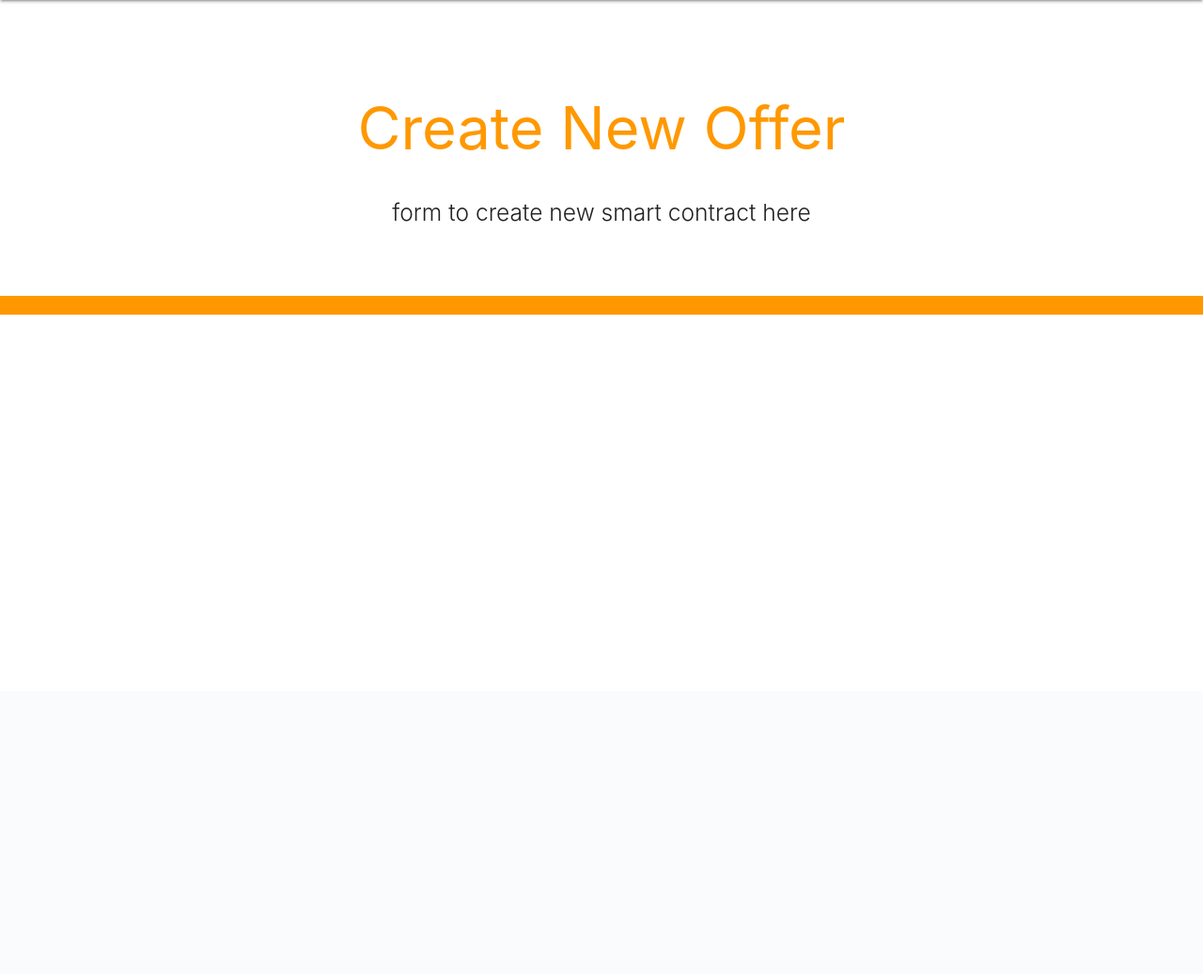
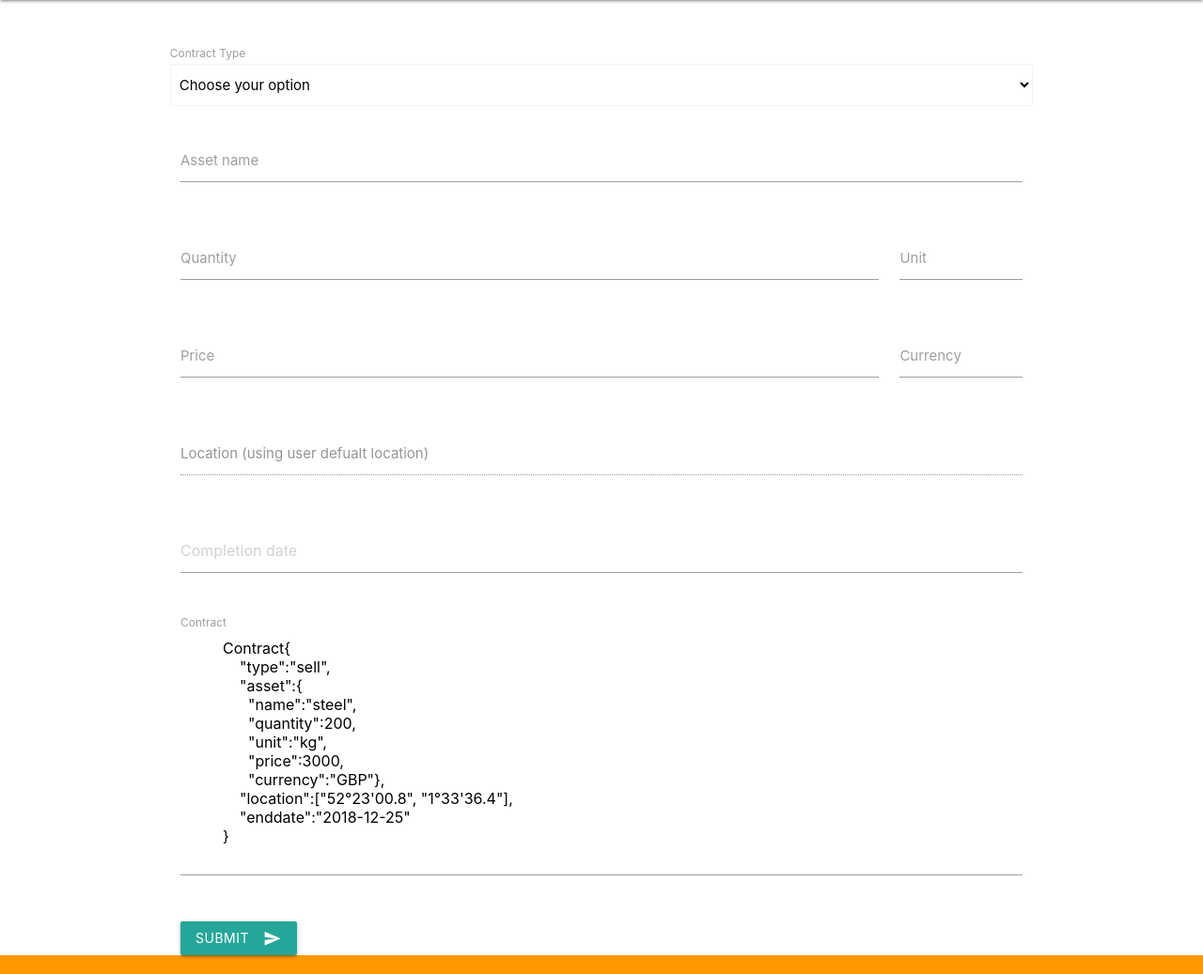
Before and after one commit to adnicolae/SmartBlocks-Ethereum-Blockchain-Django, a Django app: template webapp/templates/webapp/createOffer.html in a window 1280 px wide. Shown: the part 64-1101 px from the top of the page at 94% size. Before the commit the page ends 399 px from the top, so only its background shows below. Run offline with Django 3.2, Linux system fonts and the light colour scheme; the template is opened without the code that fills it, so the values that code supplies are empty; parts of the project's set-up code (start-up, migrations or seed data) failed here and were passed over; some libraries are stand-ins or nearby versions.

Commit message:
Forms for login + contract creation
Should be ready for Ruben to start working on the db side

```diff
--- a/webapp/static/webapp/js/init.js
+++ b/webapp/static/webapp/js/init.js
@@ -2,4 +2,6 @@ $(document).ready(function(){
     $('.collapsible').collapsible();
     $('.sidenav').sidenav();
     $('.dropdown-trigger').dropdown();
+    $('select').formSelect();
+    $('.datepicker').datepicker();
 });
--- a/webapp/templates/webapp/createOffer.html
+++ b/webapp/templates/webapp/createOffer.html
@@ -51,21 +51,84 @@
         </li>
         </ul>
       </li>
-      <li class="bold"><a href="about">About</a></li>
-      <li class="bold"><a href="mySmartBlocks">My SmartBlocks</a></li>
+      <li class="bold"><a href="../about">About</a></li>
+      <li class="bold"><a href="../mySmartBlocks">My SmartBlocks</a></li>
 
       </ul>
-  <div class="section no-pad-bot" id="index-banner">
+
     <div class="container">
-      <br><br>
-      <h1 class="header center orange-text">Create New Offer</h1>
-      <div class="row center">
-        <h5 class="header col s12 light">form to create new smart contract here</h5>
+    </br></br>
+      <form action="../offers" class="col s12">
+      <div class="row">
+        <label>Contract Type</label>
+            <select class="browser-default" required>
+              <option value="" disabled selected>Choose your option</option>
+              <option value="1">Buy</option>
+              <option value="2">Sell</option>
+            </select>
       </div>
-      <br><br>
-
+      <div class="row">
+        <div class="input-field col s12">
+          <input id="name" type="text" class="validate" required>
+          <label for="name">Asset name</label>
+        </div>
+      </div>
+      <div class="row">
+        <div class="input-field col m10 s6">
+          <input id="quantity" type="text" class="validate" required>
+          <label for="quantity">Quantity</label>
+        </div>
+        <div class="input-field col m2 s6">
+          <input id="unit" type="text" class="validate" required>
+          <label for="unit">Unit</label>
+        </div>
+      </div>
+      <div class="row">
+        <div class="input-field col m10 s6">
+          <input id="price" type="text" class="validate" required>
+          <label for="price">Price</label>
+        </div>
+        <div class="input-field col m2 s6">
+          <input id="currency" type="text" class="validate" required>
+          <label for="currency">Currency</label>
+        </div>
+      </div>
+      <div class="row">
+        <div class="input-field col s12">
+          <input disabled id="location" type="text" class="validate" required>
+          <label for="location">Location (using user defualt location)</label>
+        </div>
+      </div>
+      <div class="row">
+        <div class="input-field col s12">
+          <input placeholder="Completion date" id="date" class="datepicker" required>
+        </div>
+      </div>
+      <div class="row">
+        <div class="input-field col s12">
+          <textarea id="textarea1" class="materialize-textarea">
+          Contract{
+              "type":"sell",
+              "asset":{
+                "name":"steel",
+                "quantity":200,
+                "unit":"kg",
+                "price":3000,
+                "currency":"GBP"},
+              "location":["52°23'00.8", "1°33'36.4"],
+              "enddate":"2018-12-25"
+          }
+          </textarea>
+          <label for="textarea1">
+            Contract
+          </label>
+        </div>
+      </div>
+      <button class="btn waves-effect waves-light" type="submit" name="action">Submit
+        <i class="material-icons right">send</i>
+      </button>
+      </form>
     </div>
-  </div>
 
 
   <div class="container">
--- a/webapp/urls.py
+++ b/webapp/urls.py
@@ -8,4 +8,6 @@ urlpatterns = [
     path('offers/', views.offers, name='offers'),
     path('<int:offer_id/details/>', views.details, name='details'),
     path('createOffer/', views.createOffer, name='createOffer'),
+    path('mySmartBlocks/', views.mySmartBlocks, name='mySmartBlocks'),
+    path('about/', views.about, name='about'),
 ]
--- a/webapp/views.py
+++ b/webapp/views.py
@@ -12,3 +12,9 @@ def details(request):
 
 def createOffer(request):
     return render(request, 'webapp/createOffer.html')
+
+def mySmartBlocks(request):
+    return render(request, 'webapp/mySmartBlocks.html')
+
+def about(request):
+    return render(request, 'webapp/about.html')
```
Also changed, not shown: webapp/templates/webapp/about.html (added, +80 -0 lines), webapp/templates/webapp/mySmartBlocks.html (added, +107 -0 lines), webapp/static/webapp/js/materialize.js, webapp/static/webapp/js/materialize.min.js, webapp/templates/webapp/index.html (line endings or trailing spaces), webapp/templates/webapp/offers.html (line endings or trailing spaces).
